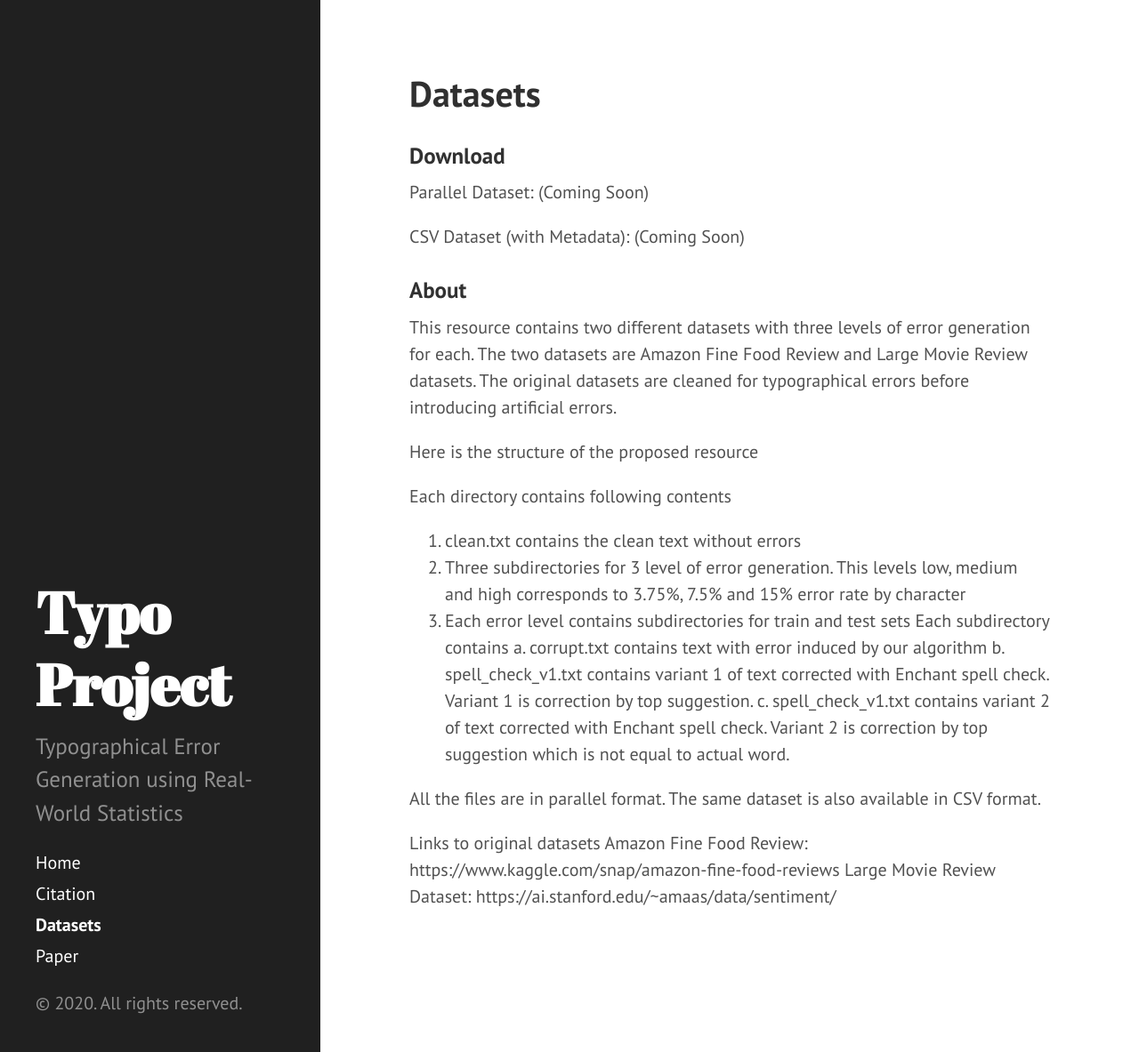
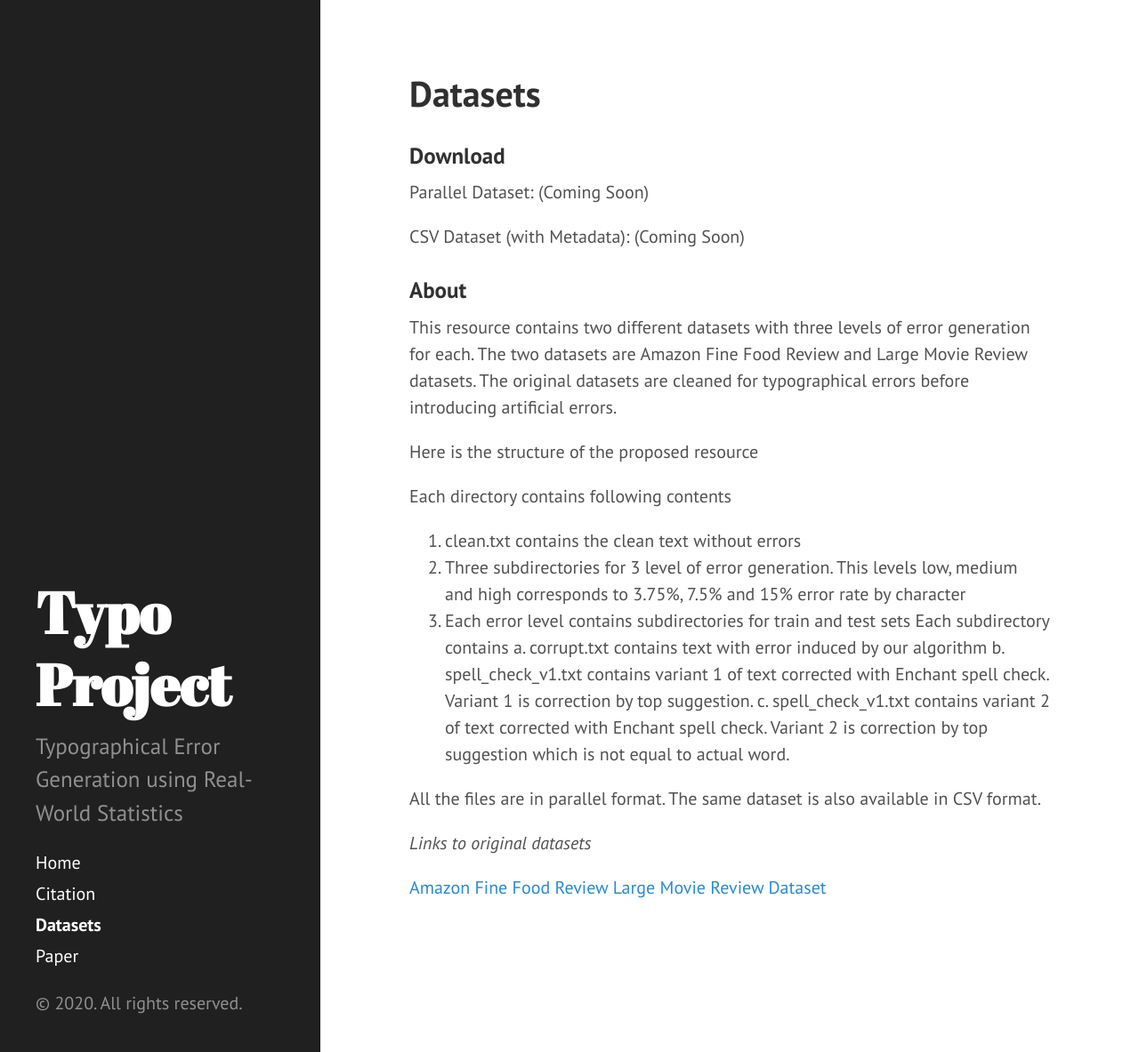
Before and after one commit to xitizzz/typo, a Jekyll site: the page built from dataset.md, in a window 1280 px wide and 1183 px high. Shown: the whole window at 89% size. Built offline with Jekyll 4.4.1, drawn with Linux system fonts in a browser that asks for light colours.

Commit message:
Update dataset.md

```diff
--- a/dataset.md
+++ b/dataset.md
@@ -26,6 +26,7 @@ Each directory contains following contents
 All the files are in parallel format.
 The same dataset is also available in CSV format.
 
-Links to original datasets
-Amazon Fine Food Review: https://www.kaggle.com/snap/amazon-fine-food-reviews
-Large Movie Review Dataset: https://ai.stanford.edu/~amaas/data/sentiment/
+*Links to original datasets*
+
+[Amazon Fine Food Review](https://www.kaggle.com/snap/amazon-fine-food-reviews)
+[Large Movie Review Dataset](https://ai.stanford.edu/~amaas/data/sentiment/)
```
